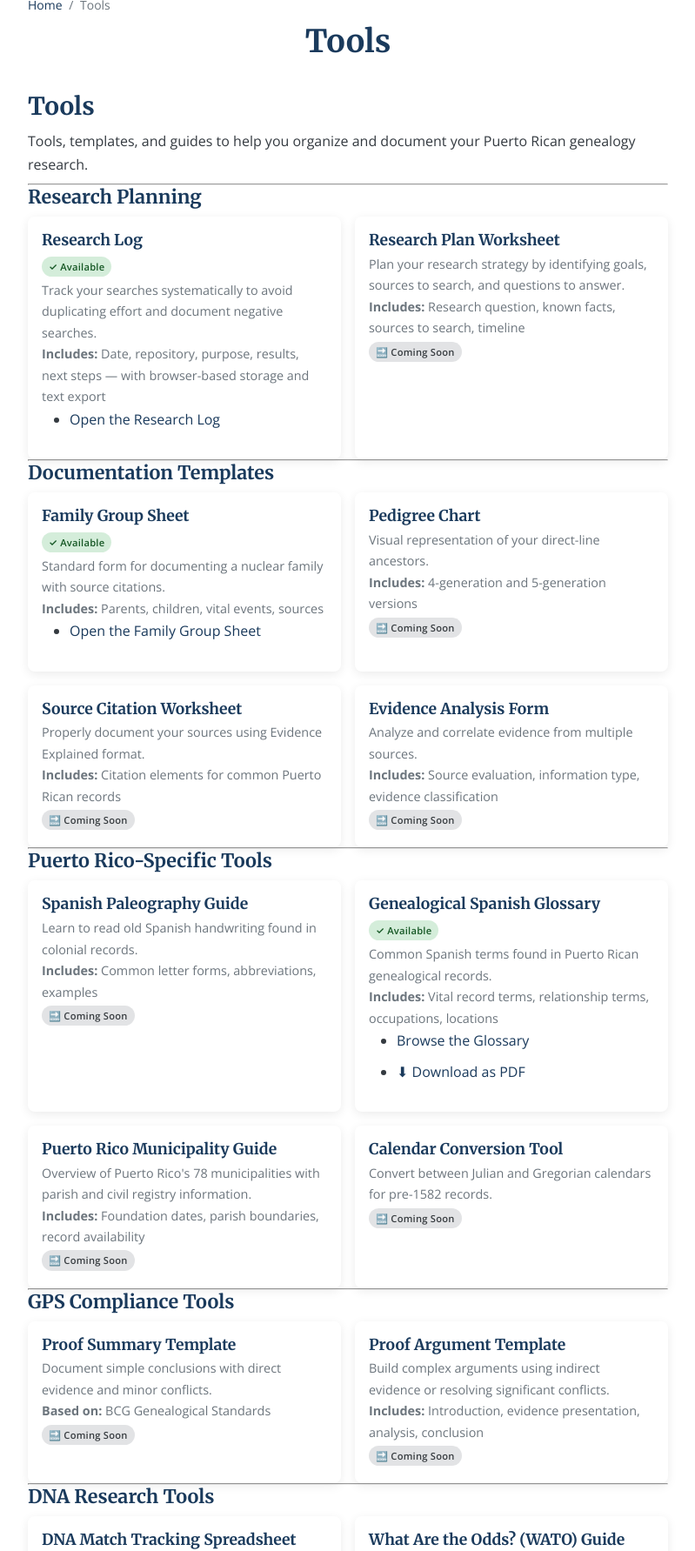
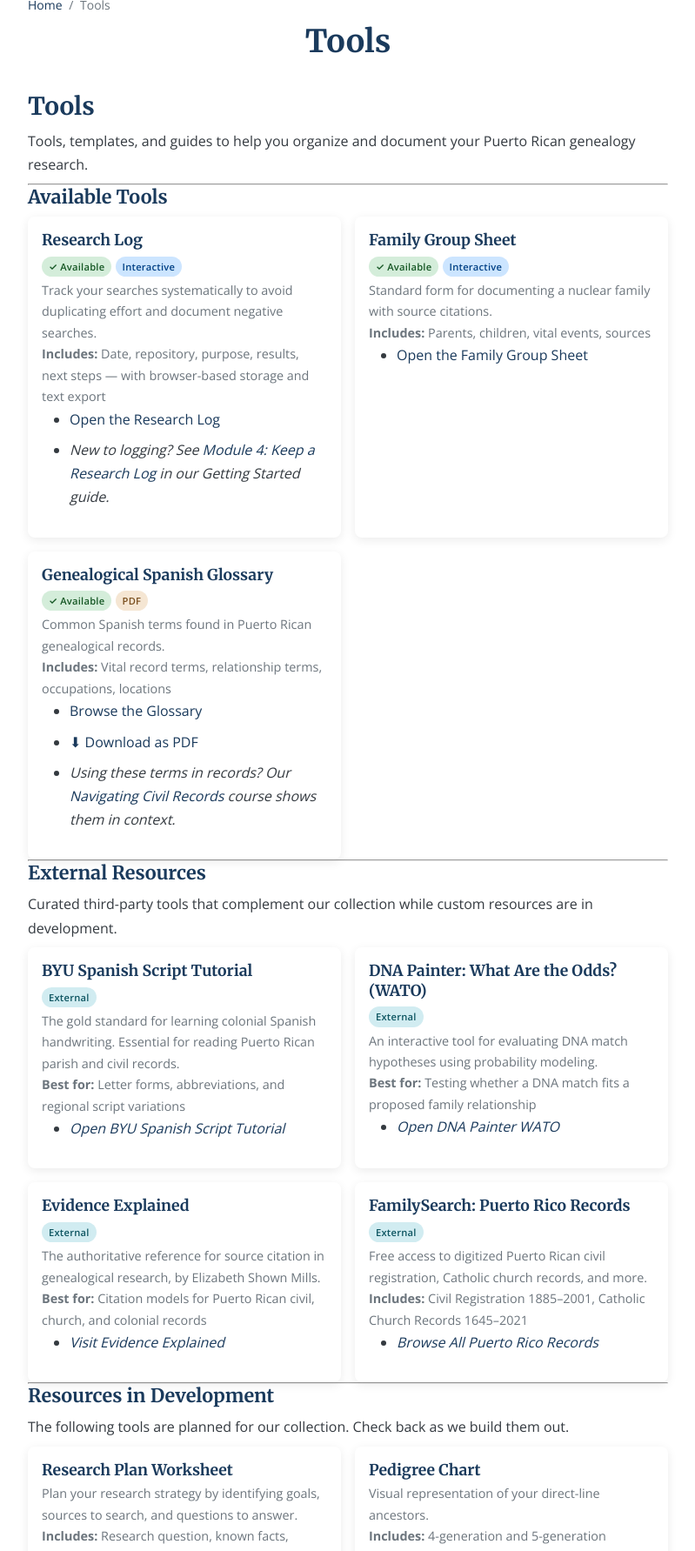
Before and after one commit to SylviaVargas/puertoricangenealogygroup, a Jekyll site: the page built from tools.md, in a window 1280 px wide, cut to the strip 134-1917 px from the top of the page. Shown: the whole strip at 87% size, without its empty margins (240-1039 px from the left). Built offline with Jekyll 4.4.1, drawn with Linux system fonts in a browser that asks for light colours; some of the changed text lies outside the part shown.

Commit message:
Improve Tools Page

```diff
--- a/assets/css/style.css
+++ b/assets/css/style.css
@@ -544,6 +544,21 @@ a:hover {
 .badge-coming-soon {
   background: #e2e3e5;
   color: #383d41;
+}
+
+.badge-interactive {
+  background: #cce5ff;
+  color: #004085;
+}
+
+.badge-pdf {
+  background: #f5e6d3;
+  color: #7a4f1f;
+}
+
+.badge-external {
+  background: #d1ecf1;
+  color: #0c5460;
 }
 
 /* ===== Meeting Card ===== */
--- a/tools.md
+++ b/tools.md
@@ -13,43 +13,111 @@ Tools, templates, and guides to help you organize and document your Puerto Rican
 
 ---
 
-### Research Planning
+### Available Tools
 
 <div class="card-grid">
 
 <div class="card">
 <h3>Research Log</h3>
 <span class="badge badge-available">✓ Available</span>
+<span class="badge badge-interactive">Interactive</span>
 <p>Track your searches systematically to avoid duplicating effort and document negative searches.</p>
 <p><strong>Includes:</strong> Date, repository, purpose, results, next steps — with browser-based storage and text export</p>
 <ul>
 <li><a href="/research-log/">Open the Research Log</a></li>
+<li><em>New to logging? See <a href="/research-guides/getting-started-module-4/">Module 4: Keep a Research Log</a> in our Getting Started guide.</em></li>
 </ul>
 </div>
+
+<div class="card">
+<h3>Family Group Sheet</h3>
+<span class="badge badge-available">✓ Available</span>
+<span class="badge badge-interactive">Interactive</span>
+<p>Standard form for documenting a nuclear family with source citations.</p>
+<p><strong>Includes:</strong> Parents, children, vital events, sources</p>
+<ul>
+<li><a href="/tools/family-group-sheet/">Open the Family Group Sheet</a></li>
+</ul>
+</div>
+
+<div class="card">
+<h3>Genealogical Spanish Glossary</h3>
+<span class="badge badge-available">✓ Available</span>
+<span class="badge badge-pdf">PDF</span>
+<p>Common Spanish terms found in Puerto Rican genealogical records.</p>
+<p><strong>Includes:</strong> Vital record terms, relationship terms, occupations, locations</p>
+<ul>
+<li><a href="/research-guides/genealogical-spanish-glossary/">Browse the Glossary</a></li>
+<li><a href="/assets/pdfs/tools/Genealogical_Spanish_Glossary.pdf" target="_blank">⬇ Download as PDF</a></li>
+<li><em>Using these terms in records? Our <a href="/research-guides/navigating-civil-records/">Navigating Civil Records</a> course shows them in context.</em></li>
+</ul>
+</div>
+
+</div>
+
+---
+
+### External Resources
+
+Curated third-party tools that complement our collection while custom resources are in development.
+
+<div class="card-grid">
+
+<div class="card">
+<h3>BYU Spanish Script Tutorial</h3>
+<span class="badge badge-external">External</span>
+<p>The gold standard for learning colonial Spanish handwriting. Essential for reading Puerto Rican parish and civil records.</p>
+<p><strong>Best for:</strong> Letter forms, abbreviations, and regional script variations</p>
+<ul>
+<li><a href="https://script.byu.edu/spanish-handwriting/introduction" target="_blank" rel="noopener noreferrer"><em>Open BYU Spanish Script Tutorial</em></a></li>
+</ul>
+</div>
+
+<div class="card">
+<h3>DNA Painter: What Are the Odds? (WATO)</h3>
+<span class="badge badge-external">External</span>
+<p>An interactive tool for evaluating DNA match hypotheses using probability modeling.</p>
+<p><strong>Best for:</strong> Testing whether a DNA match fits a proposed family relationship</p>
+<ul>
+<li><a href="https://dnapainter.com/tools/wato" target="_blank" rel="noopener noreferrer"><em>Open DNA Painter WATO</em></a></li>
+</ul>
+</div>
+
+<div class="card">
+<h3>Evidence Explained</h3>
+<span class="badge badge-external">External</span>
+<p>The authoritative reference for source citation in genealogical research, by Elizabeth Shown Mills.</p>
+<p><strong>Best for:</strong> Citation models for Puerto Rican civil, church, and colonial records</p>
+<ul>
+<li><a href="https://www.evidenceexplained.com/" target="_blank" rel="noopener noreferrer"><em>Visit Evidence Explained</em></a></li>
+</ul>
+</div>
+
+<div class="card">
+<h3>FamilySearch: Puerto Rico Records</h3>
+<span class="badge badge-external">External</span>
+<p>Free access to digitized Puerto Rican civil registration, Catholic church records, and more.</p>
+<p><strong>Includes:</strong> Civil Registration 1885–2001, Catholic Church Records 1645–2021</p>
+<ul>
+<li><a href="https://www.familysearch.org/search/place/results?placeId=11543&view=records&access=all" target="_blank" rel="noopener noreferrer"><em>Browse All Puerto Rico Records</em></a></li>
+</ul>
+</div>
+
+</div>
+
+---
+
+### Resources in Development
+
+The following tools are planned for our collection. Check back as we build them out.
+
+<div class="card-grid">
 
 <div class="card">
 <h3>Research Plan Worksheet</h3>
 <p>Plan your research strategy by identifying goals, sources to search, and questions to answer.</p>
 <p><strong>Includes:</strong> Research question, known facts, sources to search, timeline</p>
 <span class="badge badge-coming-soon">🔜 Coming Soon</span>
-</div>
-
-</div>
-
----
-
-### Documentation Templates
-
-<div class="card-grid">
-
-<div class="card">
-<h3>Family Group Sheet</h3>
-<span class="badge badge-available">✓ Available</span>
-<p>Standard form for documenting a nuclear family with source citations.</p>
-<p><strong>Includes:</strong> Parents, children, vital events, sources</p>
-<ul>
-<li><a href="/tools/family-group-sheet/">Open the Family Group Sheet</a></li>
-</ul>
 </div>
 
 <div class="card">
@@ -73,30 +141,11 @@ Tools, templates, and guides to help you organize and document your Puerto Rican
 <span class="badge badge-coming-soon">🔜 Coming Soon</span>
 </div>
 
-</div>
-
----
-
-### Puerto Rico-Specific Tools
-
-<div class="card-grid">
-
 <div class="card">
 <h3>Spanish Paleography Guide</h3>
-<p>Learn to read old Spanish handwriting found in colonial records.</p>
-<p><strong>Includes:</strong> Common letter forms, abbreviations, examples</p>
+<p>Learn to read old Spanish handwriting found in colonial records, with Puerto Rico-specific examples.</p>
+<p><strong>Includes:</strong> Common letter forms, abbreviations, examples from Puerto Rican records</p>
 <span class="badge badge-coming-soon">🔜 Coming Soon</span>
-</div>
-
-<div class="card">
-<h3>Genealogical Spanish Glossary</h3>
-<span class="badge badge-available">✓ Available</span>
-<p>Common Spanish terms found in Puerto Rican genealogical records.</p>
-<p><strong>Includes:</strong> Vital record terms, relationship terms, occupations, locations</p>
-<ul>
-<li><a href="/research-guides/genealogical-spanish-glossary/">Browse the Glossary</a></li>
-<li><a href="/assets/pdfs/tools/Genealogical_Spanish_Glossary.pdf" target="_blank">⬇ Download as PDF</a></li>
-</ul>
 </div>
 
 <div class="card">
@@ -112,14 +161,6 @@ Tools, templates, and guides to help you organize and document your Puerto Rican
 <span class="badge badge-coming-soon">🔜 Coming Soon</span>
 </div>
 
-</div>
-
----
-
-### GPS Compliance Tools
-
-<div class="card-grid">
-
 <div class="card">
 <h3>Proof Summary Template</h3>
 <p>Document simple conclusions with direct evidence and minor conflicts.</p>
@@ -134,14 +175,6 @@ Tools, templates, and guides to help you organize and document your Puerto Rican
 <span class="badge badge-coming-soon">🔜 Coming Soon</span>
 </div>
 
-</div>
-
----
-
-### DNA Research Tools
-
-<div class="card-grid">
-
 <div class="card">
 <h3>DNA Match Tracking Spreadsheet</h3>
 <p>Organize your DNA matches and track your analysis progress.</p>
@@ -151,11 +184,15 @@ Tools, templates, and guides to help you organize and document your Puerto Rican
 
 <div class="card">
 <h3>What Are the Odds? (WATO) Guide</h3>
-<p>Introduction to using DNA evidence with the WATO tool.</p>
+<p>Our step-by-step guide to using DNA evidence with the WATO method, tailored for Puerto Rican families.</p>
 <span class="badge badge-coming-soon">🔜 Coming Soon</span>
 </div>
 
 </div>
+
+---
+
+[Back to top](#tools)
 
 ---
 
```
Also changed, not shown: other parts of tools.md (+1 -1 lines), es/herramientas.md (+95 -58 lines).
